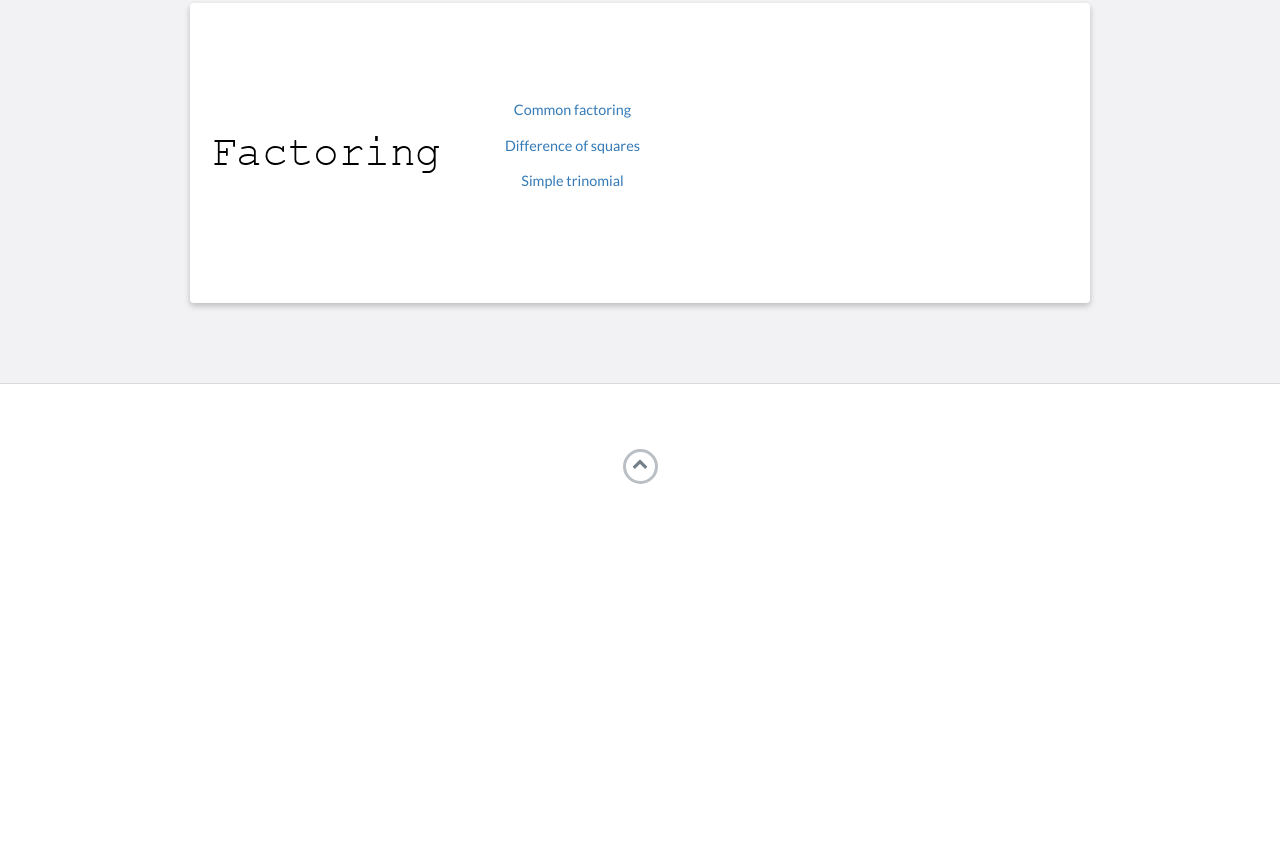
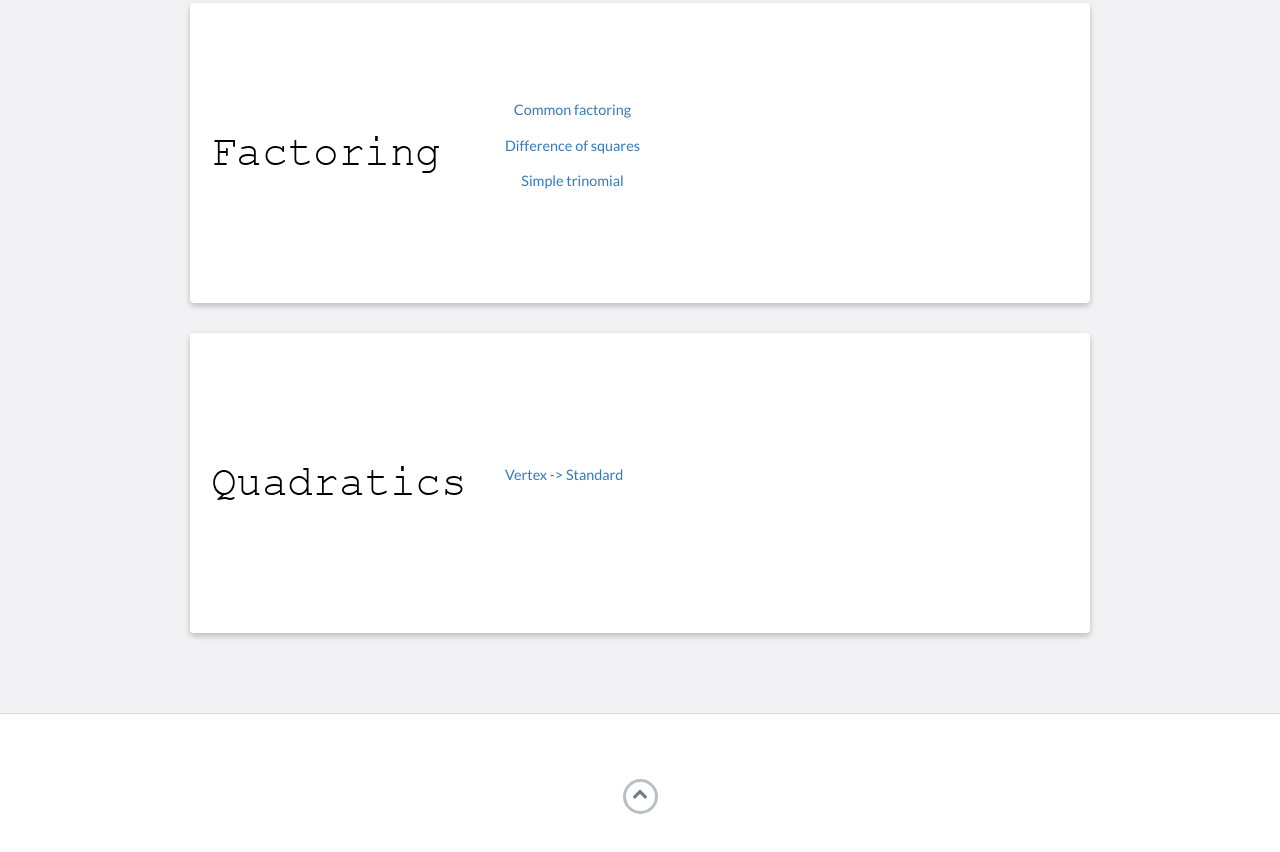
Before and after one commit to RyanWoodard/RyanWoodard.github.io, a website: page tutoring/10/index.html in a window 1280 px wide. Shown: the part 847-1699 px from the top of the page. Before the commit the page ends 1381 px from the top, so only its background shows below. Drawn offline with nearby package versions, Linux system fonts and the light colour scheme; files that its build step writes are made by us from their sources.

Commit message:
added quadratics (vertex to standard)

```diff
--- a/tutoring/10/index.html
+++ b/tutoring/10/index.html
@@ -86,6 +86,34 @@
                 </div>
                 <!-- End .project -->
             </div>
+
+                <!-- STARTTTTTTT -->
+            <div class="row">
+                <div class="project shadow-large">
+                    <div class="project-image">
+                        <img src="quad.png" />
+                    </div>
+                    <!-- End .project-image -->
+                    <div class="project-info">
+                        <p>
+                                                        <a href="./vertexToStandard.pdf" target="_blank">Vertex -> Standard</a>
+                        </p>
+
+
+
+                    </div>
+                    <!-- End .project-info -->
+                </div>
+                <!-- End .project -->
+
+
+                </div>
+                <!-- End .project -->
+                <!-- ENDDDDDDDD -->
+
+            </div>
+
+
         </div>
     </div>
     <!-- End #projects -->
```
Also changed, not shown: tutoring/10/quad.png (added), 1 other file.
